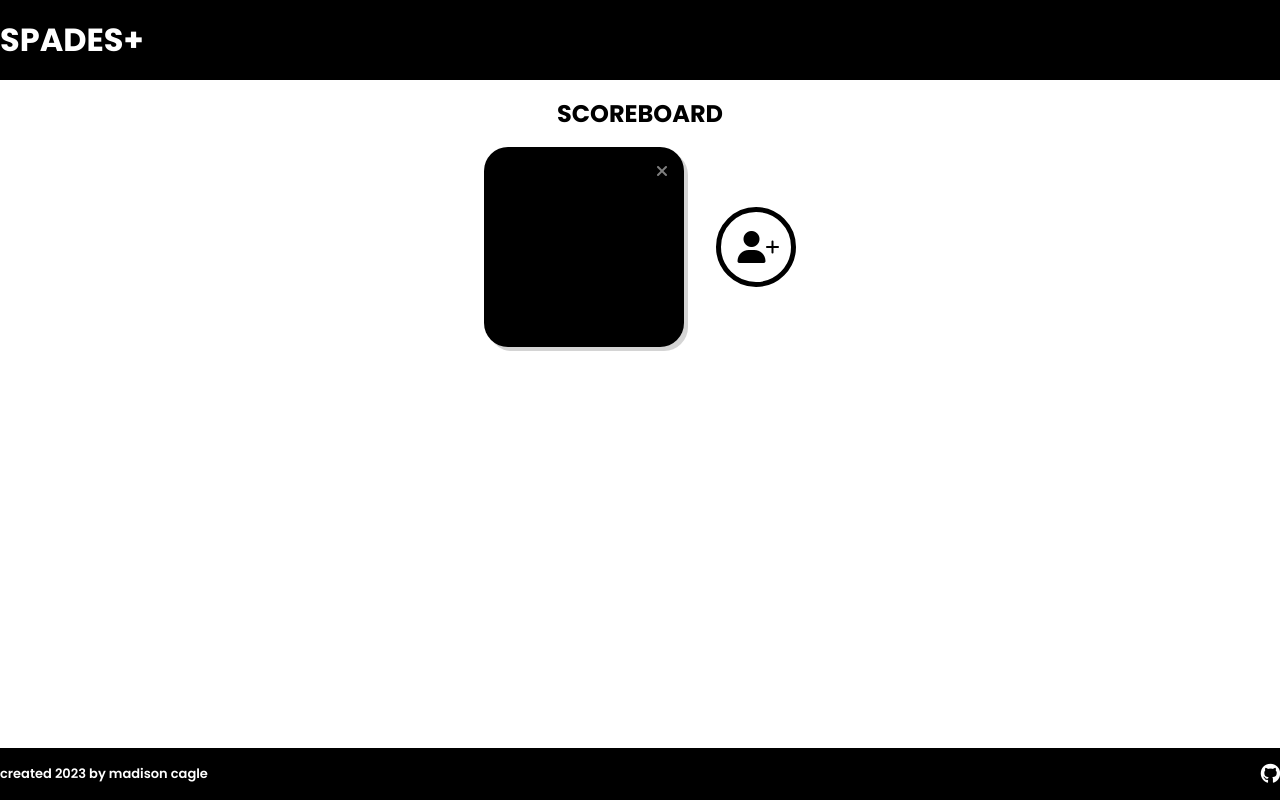
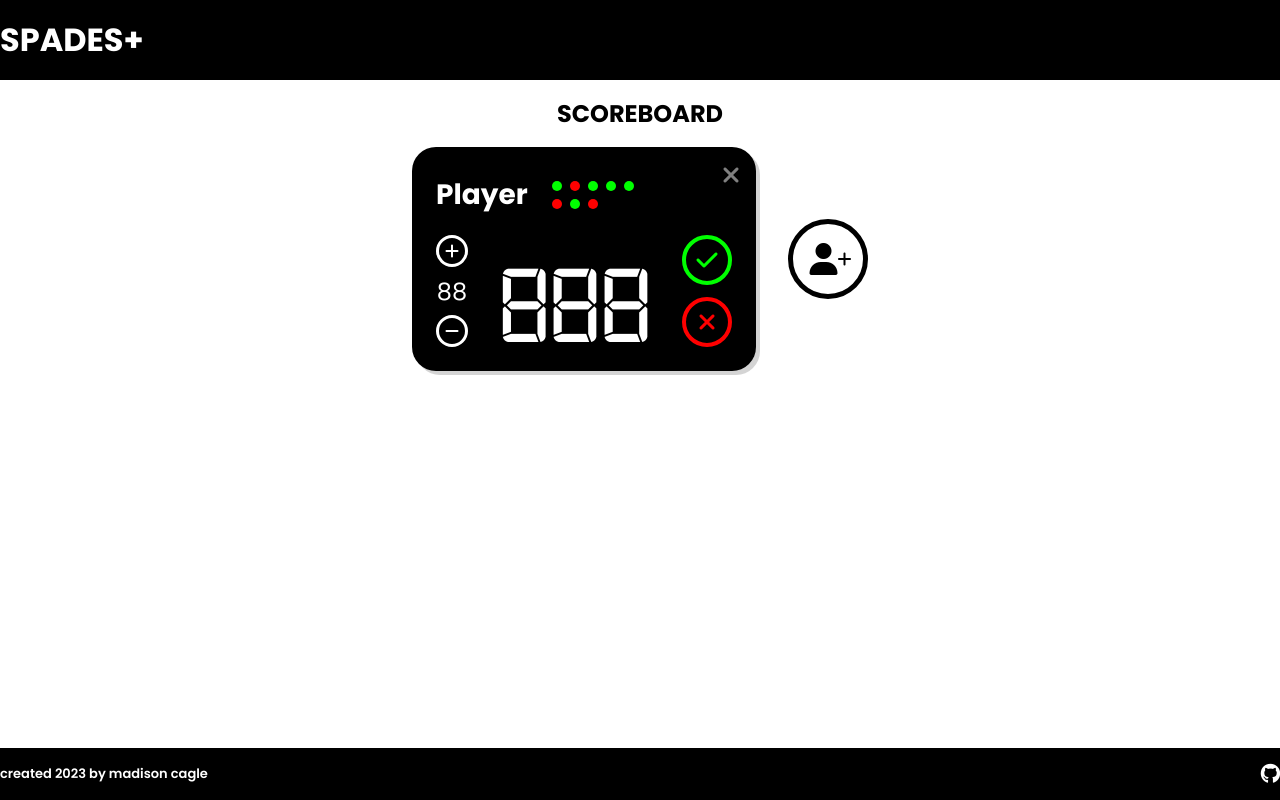
Before and after one commit to madisoncagle/spades-plus, a React (Create React App) app: page / in a window 1280 px wide. Built offline with nearby package versions, Linux system fonts and the light colour scheme.

Commit message:
Finish component layouts

```diff
--- a/src/components/PlayerCard.js
+++ b/src/components/PlayerCard.js
@@ -1,7 +1,53 @@
 function PlayerCard() {
     return (
         <div className="card">
-            <i className="fa-solid fa-xmark close"></i>
+                <i className="fa-solid fa-xmark close"></i>
+
+            <div className="name-row">
+                <h3 className="name">Player</h3>
+
+                <div className="bid-history flex-wrap gap-half">
+                    {/* put the stuff here */}
+                    <div className="past-bid right"></div>
+                    <div className="past-bid wrong"></div>
+                    <div className="past-bid right"></div>
+                    <div className="past-bid right"></div>
+                    <div className="past-bid right"></div>
+                    <div className="past-bid wrong"></div>
+                    <div className="past-bid right"></div>
+                    <div className="past-bid wrong"></div>
+                </div>
+            </div>
+
+            <div className="score-row">
+                <div className="bid">
+                    <button className="bid-btn bdr-round-1 bdr-3 bdr-solid bdr-white bg-black txt-white">
+                        <i className="fa-solid fa-plus"></i>
+                    </button>
+
+                    <p className="bid-num">
+                        88
+                    </p>
+
+                    <button className="bid-btn bdr-round-1 bdr-3 bdr-solid bdr-white bg-black txt-white">
+                        <i className="fa-solid fa-minus"></i>
+                    </button>
+                </div>
+
+                <p className="score number">
+                    888
+                </p>
+
+                <div className="yes-no">
+                    <button className="yes-no-btn plus bdr-4 bdr-solid bdr-green bg-black txt-green">
+                        <i className="fa-solid fa-check"></i>
+                    </button>
+
+                    <button className="yes-no-btn minus bdr-4 bdr-solid bdr-red bg-black txt-red">
+                        <i className="fa-solid fa-xmark"></i>
+                    </button>
+                </div>
+            </div>
         </div>
     );
 }
--- a/src/components/Scoreboard.js
+++ b/src/components/Scoreboard.js
@@ -3,7 +3,7 @@ import PlayerCard from "./PlayerCard";
 
 function Scoreboard() {
     return (
-        <div className="flex-center flex-wrap">
+        <div className="flex-center flex-wrap gap-2">
             {/* put player cards here */}
             <PlayerCard />
             <AddPlayerBtn />
--- a/src/index.css
+++ b/src/index.css
@@ -52,15 +52,14 @@ main {
     font-family: "Digital";
 }
 
-.score {
-    font-size: 5rem;
+.btn-default {
+    padding: 0.25rem 0.5rem;
+    font-weight: 600;
+    background-color: transparent;
 }
 
 .bdr-round-1 {
-    padding: 0.25rem 0.5rem;
     border-radius: 1rem;
-    font-weight: 600;
-    background-color: transparent;
 }
 
 .bdr-black {
@@ -87,6 +86,10 @@ main {
     border-width: 3px;
 }
 
+.bdr-4 {
+    border-width: 4px;
+}
+
 .bdr-5 {
     border-width: 5px;
 }
@@ -105,6 +108,14 @@ main {
 
 .txt-white {
     color: #fff;
+}
+
+.txt-green {
+    color: #0f0;
+}
+
+.txt-red {
+    color: #f00;
 }
 
 .txt-center {
@@ -162,8 +173,18 @@ main {
 .flex-wrap {
     display: flex;
     flex-wrap: wrap;
+    align-items: center;
+}
+
+.justify-center {
     justify-content: center;
-    align-items: center;
+}
+
+.gap-half {
+    gap: 0.5rem;
+}
+
+.gap-2 {
     gap: 2rem;
 }
 
@@ -194,8 +215,7 @@ main {
     color: #fff;
     border-radius: 1.5rem;
     box-shadow: 0.25rem 0.25rem rgba(85, 85, 85, 0.25);
-    height: 200px;
-    width: 200px;
+    min-width: 21.5rem;
 }
 
 .close {
@@ -203,12 +223,117 @@ main {
     top: 1rem;
     right: 1rem;
     color: rgba(255, 255, 255, 0.5);
+    font-size: 1.5rem;
     transition: all 0.2s;
 }
 
 .close:hover {
     cursor: pointer;
     color: #fff;
+}
+
+.name-row {
+    display: flex;
+    justify-content: flex-start;
+    align-items: center;
+    gap: 1.5rem;
+    height: 3rem;
+}
+
+.name {
+    font-size: 1.75rem;
+}
+
+.bid-history {
+    width: 5.125rem;
+    /* height: 100%; */
+}
+
+.past-bid {
+    width: 0.625rem;
+    height: 0.625rem;
+    border-radius: 50%;
+}
+
+.past-bid.right {
+    background-color: #0f0;
+}
+
+.past-bid.wrong {
+    background-color: #f00;
+}
+
+.score-row {
+    display: flex;
+    justify-content: center;
+    align-items: center;
+    height: 7rem;
+}
+
+.bid {
+    display: flex;
+    flex-direction: column;
+    justify-content: space-between;
+    align-items: center;
+    /* min-width: 3.125rem; */
+    height: 100%;
+}
+
+.bid-btn {
+    padding: 0.25rem;
+    display: flex;
+    justify-content: center;
+    align-items: center;
+    width: 2rem;
+    height: 2rem;
+    font-size: 1rem;
+}
+
+.bid-btn:hover {
+    background-color: #fff;
+    color: #000;
+}
+
+.bid-num {
+    font-size: 1.5rem;
+    text-align: center;
+    width: 100%;
+}
+
+.score {
+    font-size: 7rem;
+    width: 100%;
+    text-align: center;
+}
+
+.yes-no {
+    display: flex;
+    flex-direction: column;
+    justify-content: space-between;
+    align-items: center;
+    height: 100%;
+}
+
+.yes-no-btn {
+    display: flex;
+    justify-content: center;
+    align-items: center;
+    font-size: 1.5rem;
+    border-radius: 50%;
+    width: 3.125rem;
+    height: 3.125rem;
+}
+
+.yes-no-btn:hover {
+    color: #000;
+}
+
+.plus:hover {
+    background-color: #0f0;
+}
+
+.minus:hover {
+    background-color: #f00;
 }
 
 
```
